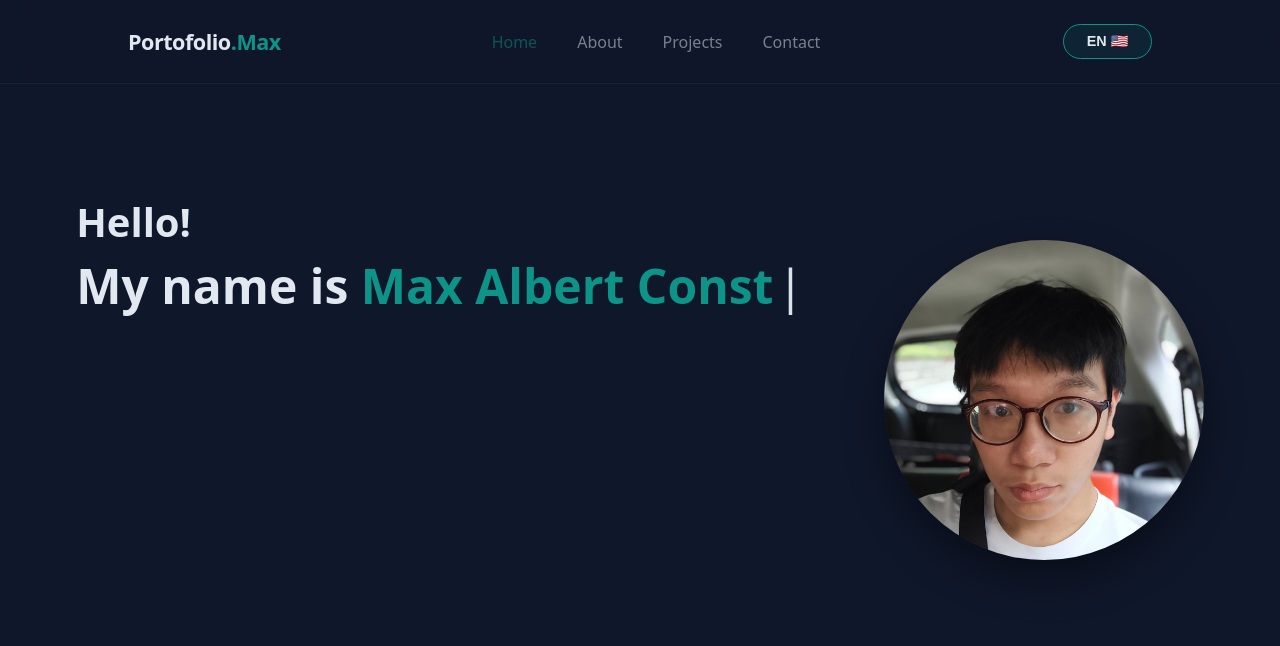
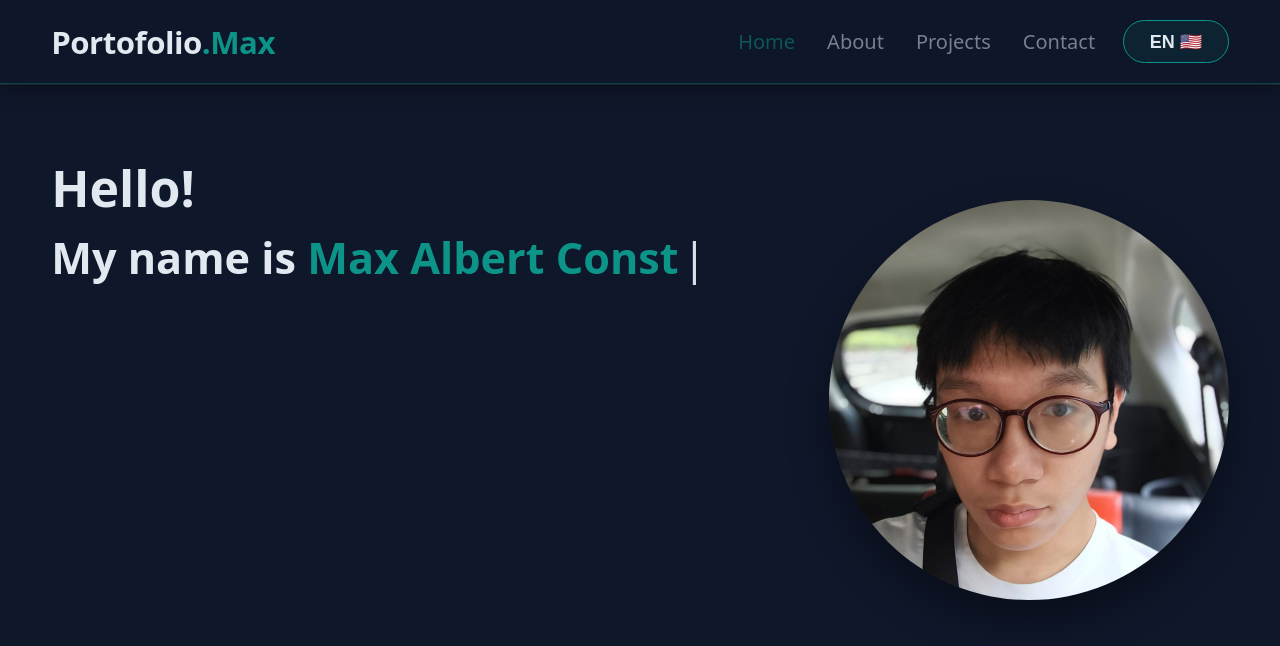
Before and after one commit to sibiru10/Portofolio-Max-Albert-Constantino, a React (Vite) app in the folder portolio/: page / in a window 1280 px wide. Both pictures are taken after a click on the button "English 🇺🇸". Shown: the top 646 px of the page. Built offline with nearby package versions, Linux system fonts and the light colour scheme.

Commit message:
Update 1

```diff
--- a/portolio/src/style/About.css
+++ b/portolio/src/style/About.css
@@ -35,18 +35,24 @@
 }
 
 .header-icon {
-  font-size: 1.5rem;
+  font-size: 1.85rem; /* Scaled from 1.5rem */
+}
+
+.header-icon-img {
+  width: 42px; /* Adjusted slightly to match larger header */
+  height: 42px;
+  object-fit: contain;
 }
 
 .card-header h2 {
-  font-size: 2rem;
+  font-size: 2.5rem; /* Scaled from 2rem */
   font-weight: 700;
   color: #0f172a;
   margin: 0;
 }
 
 .profile-subtitle {
-  font-size: 1.2rem;
+  font-size: 1.5rem; /* Scaled from 1.2rem */
   color: #334155;
   margin-bottom: 1rem;
   font-weight: 600;
@@ -55,7 +61,7 @@
 .profile-bio {
   line-height: 1.6;
   color: #64748b;
-  font-size: 1rem;
+  font-size: 1.25rem; /* Scaled from 1rem */
   margin-bottom: 2rem;
 }
 
@@ -75,7 +81,7 @@
 
 .divider-text {
   padding: 0 10px;
-  font-size: 0.8rem;
+  font-size: 1rem; /* Scaled from 0.8rem */
   color: #94a3b8;
   font-weight: 600;
   text-transform: uppercase;
@@ -92,12 +98,12 @@
 .extra-info h4 {
   margin: 0;
   color: #334155;
-  font-size: 1.1rem;
+  font-size: 1.375rem; /* Scaled from 1.1rem */
 }
 
 .extra-info p {
   margin: 0;
-  font-size: 1rem;
+  font-size: 1.25rem; /* Scaled from 1rem */
 }
 
 .core-skills-list {
@@ -126,8 +132,8 @@
   display: flex;
   align-items: center;
   justify-content: center;
-  width: 32px;
-  height: 32px;
+  width: 36px;
+  height: 36px;
   flex-shrink: 0;
 }
 
@@ -145,14 +151,14 @@
 
 .skill-meta h4 {
   margin: 0;
-  font-size: 1.1rem;
+  font-size: 1.375rem; /* Scaled from 1.1rem */
   color: #0f172a;
   font-weight: 600;
 }
 
 .skill-meta p {
   margin: 0;
-  font-size: 0.85rem;
+  font-size: 1.05rem; /* Scaled from 0.85rem */
   color: #64748b;
 }
 
@@ -162,7 +168,7 @@
 }
 
 .supporting-title {
-  font-size: 1rem;
+  font-size: 1.25rem; /* Scaled from 1rem */
   color: #475569;
   margin-bottom: 1rem;
   font-weight: 600;
@@ -177,9 +183,9 @@
 }
 
 .supporting-badge {
-  padding: 0.5rem 1rem;
+  padding: 0.6rem 1.1rem;
   border-radius: 8px;
-  font-size: 0.85rem;
+  font-size: 1.05rem; /* Scaled from 0.85rem */
   font-weight: 500;
 }
 
@@ -187,12 +193,6 @@
 .badge-1 { background-color: #f3e8ff; color: #7c3aed; }
 .badge-2 { background-color: #e0f2fe; color: #0369a1; }
 .badge-3 { background-color: #dcfce7; color: #15803d; }
-
-.header-icon-img {
-  width: 36px;
-  height: 36px;
-  object-fit: contain;
-}
 
 @media (max-width: 992px) {
   .about-grid {
@@ -209,15 +209,15 @@
     padding: 1.5rem;
   }
   .card-header h2 {
-    font-size: 1.6rem;
+    font-size: 2rem; /* Scaled from 1.6rem */
   }
   .profile-subtitle {
-    font-size: 1.1rem;
+    font-size: 1.375rem; /* Scaled from 1.1rem */
   }
   .profile-bio, .extra-info p, .skill-meta h4 {
-    font-size: 0.95rem;
+    font-size: 1.2rem; /* Scaled from 0.95rem */
   }
   .skill-meta p {
-    font-size: 0.8rem;
+    font-size: 1rem; /* Scaled from 0.8rem */
   }
 }
--- a/portolio/src/style/Header.css
+++ b/portolio/src/style/Header.css
@@ -6,16 +6,19 @@
   display: flex;
   justify-content: space-between;
   align-items: center;
-  padding: 1.5rem 10%;
+  padding: 1.25rem 4%; /* Pushes logo and right elements further out to the edges */
   z-index: 1000;
-  background: rgba(15, 23, 42, 0.8);
+  background: rgba(15, 23, 42, 0.85);
   backdrop-filter: blur(12px);
   -webkit-backdrop-filter: blur(12px);
-  border-bottom: 1px solid rgba(226, 232, 240, 0.05);
+  border-bottom: 1px solid rgba(13, 148, 136, 0.35);
+  box-shadow: 0 4px 20px rgba(0, 0, 0, 0.4),
+              0 1px 0 rgba(226, 232, 240, 0.1);
 }
 
+/* Logo - Made slightly larger and distinct */
 .nav-logo {
-  font-size: 1.35rem;
+  font-size: 1.95rem; /* Increased size */
   font-weight: 800;
   color: #E2E8F0;
   text-decoration: none;
@@ -23,21 +26,23 @@
 }
 
 .nav-logo span {
-  font-size: 1.35rem;
+  font-size: 1.95rem; /* Matches parent size */
   font-weight: 800;
   color: #0D9488;
 }
 
+/* Navigation Links - Pushed to the right side next to Language Toggle */
 .nav-links {
   display: flex;
-  gap: 2.5rem;
+  gap: 2rem;
   list-style: none;
+  margin-left: auto; /* Pushes links all the way right */
 }
 
 .nav-links a {
   color: #E2E8F0;
   text-decoration: none;
-  font-size: 1rem;
+  font-size: 1.25rem;
   font-weight: 500;
   opacity: 0.8;
   transition: opacity 0.3s ease, color 0.3s ease;
@@ -49,6 +54,7 @@
   color: #0D9488;
 }
 
+/* Language Toggle Button */
 .lang-toggle {
   display: flex;
   align-items: center;
@@ -56,18 +62,19 @@
   background: rgba(13, 148, 136, 0.1);
   border: 1px solid #0D9488;
   color: #E2E8F0;
-  padding: 0.5rem 1.4rem;
+  padding: 0.6rem 1.6rem;
   border-radius: 50px;
   cursor: pointer;
   font-weight: 600;
-  font-size: 0.9rem;
+  font-size: 1.125rem;
   transition: all 0.3s ease;
-  margin-left: 2rem;
+  margin-left: 1.75rem; /* Spacing between links and button */
 }
 
 .lang-toggle:hover {
   background: rgba(13, 148, 136, 0.2);
   transform: scale(1.05);
+  box-shadow: 0 0 12px rgba(13, 148, 136, 0.3);
 }
 
 .navbar.navbar-locked {
@@ -79,9 +86,13 @@
   opacity: 0.5;
 }
 
+/* ==========================================================================
+   Responsive Breakpoints
+   ========================================================================== */
+
 @media (max-width: 1024px) {
   .navbar {
-    padding: 1.2rem 5%;
+    padding: 1.2rem 4%;
   }
   .nav-links {
     gap: 1.5rem;
@@ -90,30 +101,31 @@
 
 @media (max-width: 768px) {
   .navbar {
-    padding: 1rem 5%;
+    padding: 1rem 4%;
     flex-wrap: wrap;
     justify-content: center;
     gap: 15px;
   }
   .nav-logo {
-    font-size: 1.2rem;
+    font-size: 1.6rem;
   }
   .nav-logo span {
-    font-size: 1.2rem;
+    font-size: 1.6rem;
   }
   .nav-links {
     gap: 1.2rem;
     order: 2;
     width: 100%;
+    margin-left: 0; /* Resets flex push on stacked mobile view */
     justify-content: center;
   }
   .nav-links a {
-    font-size: 0.95rem;
+    font-size: 1.1875rem;
     padding: 6px 10px;
   }
   .lang-toggle {
     margin-left: 0;
-    font-size: 0.85rem;
-    padding: 0.4rem 1.1rem;
+    font-size: 1.0625rem;
+    padding: 0.5rem 1.25rem;
   }
 }
--- a/portolio/src/style/Hero.css
+++ b/portolio/src/style/Hero.css
@@ -15,39 +15,42 @@ body {
   min-height: 100vh;
   display: flex;
   align-items: center;
-  justify-content: center;
-  gap: 5rem;
-  padding: 0 8%;
+  justify-content: space-between;
+  gap: 3.5rem; /* Increased gap to prevent overlap with scaled profile image */
+  padding: 0 4%;
   width: 100%;
-  max-width: 1400px;
+  max-width: 1600px;
   margin: 0 auto;
 }
 
 .hero-left {
-  flex: 1.2;
+  flex: 1;
+  max-width: 850px;
   display: flex;
   flex-direction: column;
   justify-content: center;
+  align-items: flex-start;
 }
 
 .hero-hello {
-  font-size: 2.5rem;
+  font-size: 3.125rem; /* Scaled up (+25%) */
   font-weight: 800;
   margin-bottom: 0.5rem;
   color: #E2E8F0;
 }
 
 .hero-title {
-  font-size: 3rem;
+  /* Dynamic font size scaling smoothly for desktop views */
+  font-size: clamp(2.25rem, 3.375vw, 3.45rem);
   font-weight: 800;
-  line-height: 1.2;
+  line-height: 1.3;
   margin-bottom: 1.5rem;
 }
 
 .title-line {
   display: block;
-  min-height: 3.6rem;
-  white-space: nowrap;
+  min-height: 4.5rem;
+  white-space: nowrap; /* Forces name to stay on a single line on desktop */
 }
 
 .text-secondary { color: #E2E8F0; }
@@ -61,9 +64,9 @@ body {
 }
 
 .hero-description {
-  font-size: 1.1rem;
+  font-size: 1.375rem; /* Scaled up (+25%) */
   line-height: 1.6;
-  max-width: 550px;
+  max-width: 650px;
   color: #E2E8F0;
   opacity: 0.85;
   margin-bottom: 2.5rem;
@@ -73,7 +76,7 @@ body {
   display: block;
   font-family: 'Georgia', serif;
   font-style: italic;
-  font-size: 0.95rem;
+  font-size: 1.2rem; /* Scaled up (+25%) */
   margin-top: 0.8rem;
   color: #0D9488;
 }
@@ -84,10 +87,10 @@ body {
   gap: 0.75rem;
   background-color: #0D9488;
   color: #0F172A;
-  padding: 0.85rem 1.75rem;
+  padding: 1rem 2rem;
   border: none;
   border-radius: 8px;
-  font-size: 1rem;
+  font-size: 1.25rem; /* Scaled up (+25%) */
   font-weight: 700;
   cursor: pointer;
   text-decoration: none;
@@ -102,15 +105,16 @@ body {
 }
 
 .hero-right {
-  flex: 0.8;
+  flex: 0 0 auto;
+  margin-left: auto;
   display: flex;
-  justify-content: center;
+  justify-content: flex-end;
   align-items: center;
 }
 
 .profile-circle-wrapper {
-  width: 320px;
-  height: 320px;
+  width: 400px; /* Scaled up (+25%) from 320px */
+  height: 400px;
   border-radius: 50%;
   overflow: hidden;
   box-shadow: 0 20px 40px rgba(0, 0, 0, 0.4);
@@ -124,6 +128,7 @@ body {
   object-fit: cover;
 }
 
+/* Language Selection Modal */
 .lang-modal-overlay {
   position: fixed;
   top: 0;
@@ -153,7 +158,7 @@ body {
 }
 
 .lang-modal-title {
-  font-size: 2.5rem;
+  font-size: 3.125rem; /* Scaled up (+25%) */
   font-weight: 700;
   color: #ffffff;
   margin-bottom: 35px;
@@ -170,9 +175,9 @@ body {
 .lang-modal-btn {
   background-color: #0D9488;
   color: #0a192f;
-  font-size: 1.1rem;
+  font-size: 1.375rem; /* Scaled up (+25%) */
   font-weight: 600;
-  padding: 14px 28px;
+  padding: 16px 32px;
   border: none;
   border-radius: 8px;
   cursor: pointer;
@@ -191,6 +196,19 @@ body {
   pointer-events: none;
 }
 
+/* ==========================================================================
+   Responsive Breakpoints & Collision Prevention
+   ========================================================================== */
+
+/* Mid-Sized Laptops (Protects against text collision before full tablet stack) */
+@media (max-width: 1200px) {
+  .profile-circle-wrapper {
+    width: 340px;
+    height: 340px;
+  }
+}
+
+/* Tablet View (Vertical Stack) */
 @media (max-width: 1024px) {
   .hero-container {
     flex-direction: column;
@@ -202,57 +220,61 @@ body {
   }
   .hero-left {
     align-items: center;
+    max-width: 100%;
   }
   .hero-right {
     justify-content: center;
+    margin-left: 0;
     order: -1;
   }
   .hero-title {
-    font-size: 2.6rem;
+    font-size: 2.75rem;
   }
   .title-line {
+    white-space: normal; /* Allows text to wrap normally on small screens */
     min-height: auto;
   }
   .profile-circle-wrapper {
-    width: 260px;
-    height: 260px;
+    width: 320px;
+    height: 320px;
   }
 }
 
+/* Mobile Devices */
 @media (max-width: 768px) {
   .hero-hello {
-    font-size: 1.8rem;
+    font-size: 2.25rem;
   }
   .hero-title {
-    font-size: 2rem;
+    font-size: 2.25rem;
   }
   .title-line {
     white-space: normal;
     min-height: auto;
   }
   .hero-description {
-    font-size: 1rem;
+    font-size: 1.25rem;
     margin-bottom: 2rem;
   }
   .hero-quote {
-    font-size: 0.85rem;
+    font-size: 1.05rem;
   }
   .btn-primary {
-    font-size: 1rem;
-    padding: 0.75rem 1.5rem;
+    font-size: 1.25rem;
+    padding: 0.85rem 1.75rem;
   }
   .profile-circle-wrapper {
-    width: 220px;
-    height: 220px;
+    width: 275px;
+    height: 275px;
   }
   .lang-modal-title {
-    font-size: 1.8rem;
+    font-size: 2.25rem;
   }
   .lang-modal-card {
     padding: 30px 20px;
   }
   .lang-modal-btn {
-    font-size: 1rem;
-    padding: 12px 22px;
+    font-size: 1.25rem;
+    padding: 14px 24px;
   }
 }
```
Also changed, not shown: portolio/src/style/Contact.css (+20 -16 lines).
